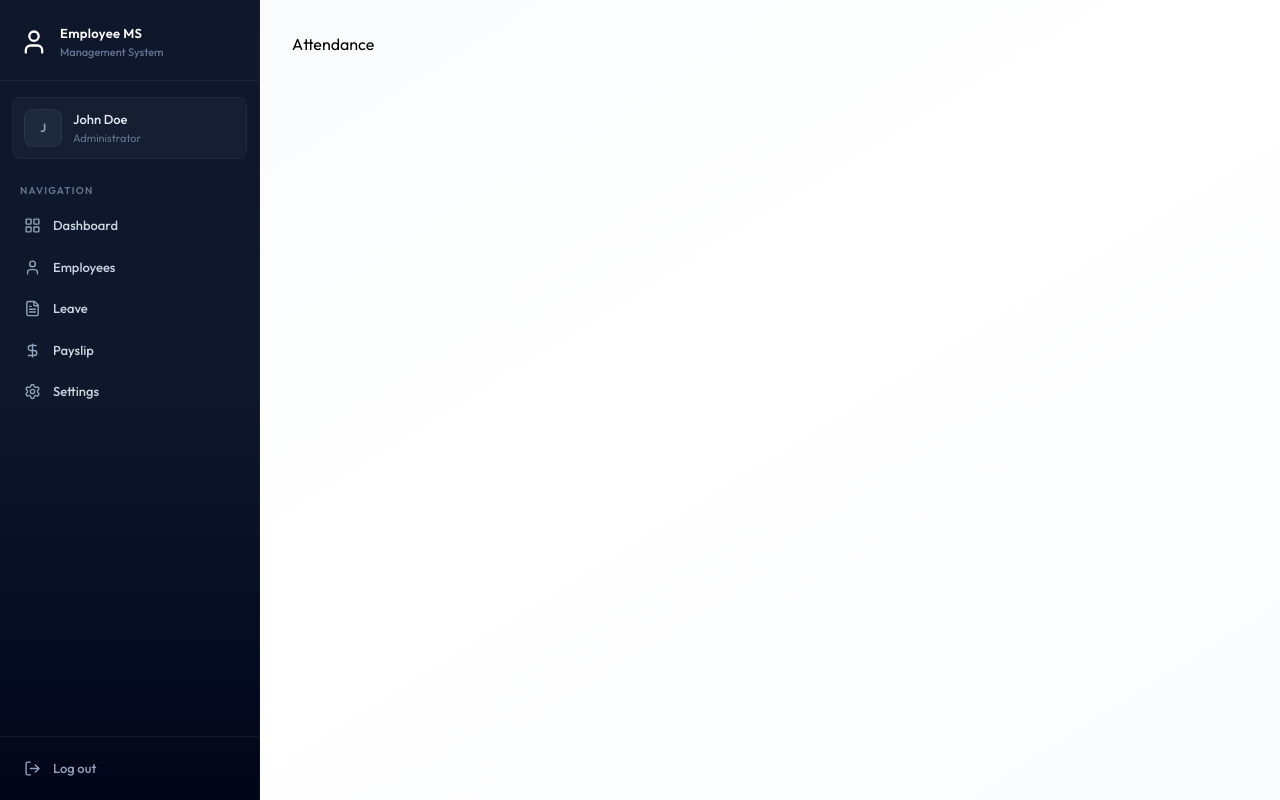
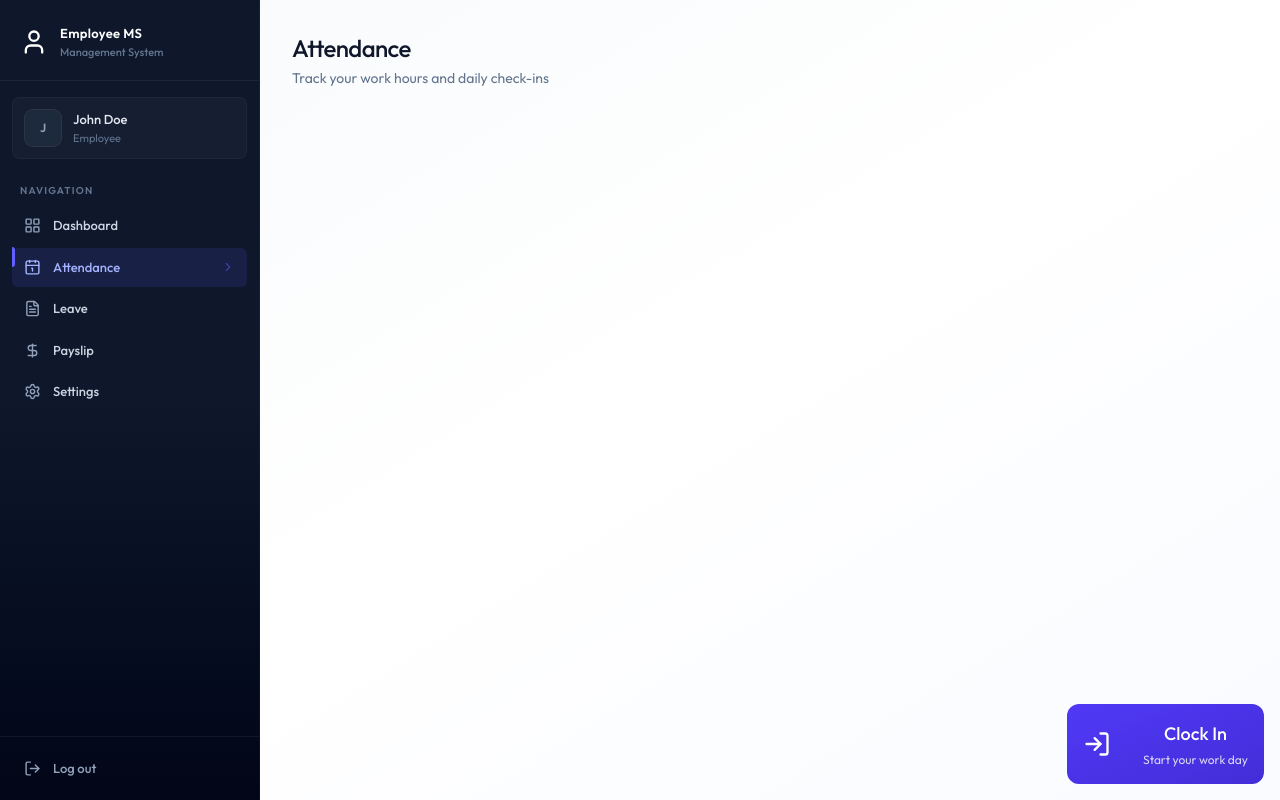
Before and after one commit to viraj992/Employee-Management-System, a React (Vite) app in the folder client/: page /attendance in a window 1280 px wide. Built offline with nearby package versions, Linux system fonts and the light colour scheme.

Commit message:
Attendance part organized

```diff
--- /dev/null
+++ b/client/src/components/Attendance/AttendanceHistory.jsx
@@ -0,0 +1,9 @@
+import React from 'react'
+
+const AttendanceHistory = () => {
+  return (
+    <div>AttendanceHistory</div>
+  )
+}
+
+export default AttendanceHistory
--- /dev/null
+++ b/client/src/components/Attendance/AttendanceStats.jsx
@@ -0,0 +1,9 @@
+import React from 'react'
+
+const AttendanceStats = () => {
+  return (
+    <div>AttendanceStats</div>
+  )
+}
+
+export default AttendanceStats
--- /dev/null
+++ b/client/src/components/Attendance/CheckingButton.jsx
@@ -0,0 +1,48 @@
+import { Loader2Icon, LogInIcon, LogOutIcon } from 'lucide-react'
+import React, { useState } from 'react'
+
+const CheckingButton = ({todayRecord, onAction}) => {
+    const [loading, setLoading] = useState(false)
+
+    const handleAttendance = async () => {
+        setLoading(true)
+        setTimeout(()=>{
+            setLoading(false)
+            onAction()
+        },1000)
+    }
+
+    if(todayRecord?.checkOut){
+        return(
+            <div className='flex flex-col items-center justify-center p-8 bg-slate-50 rounded-2xl border-slate-200'>
+                <h3 className='text-lg font-bold text-slate-900'>Work Day completed</h3>
+                <p className='text-slate-500 text-sm mt-1'>Great Job! See you tomorrow</p>
+            </div>
+        )
+    }
+
+    const isCheckedIn = !!todayRecord?.isCheckedIn;
+
+  return (
+    <div className='absolute bottom-4 right-4 flex flex-col z-1'>
+        <button onClick={handleAttendance} disabled={loading} className={`w-full max-w-xs flex justify-between items-center gap-8 p-4 rounded-xl bg-linear-to-br text-white ${isCheckedIn ? "from-slate-700 to-slate-900" : "from-indigo-600 to-indigo-700"}`}>
+
+            {loading ? <Loader2Icon className='size-7 animate-spin'/>
+                : isCheckedIn ? <LogOutIcon className='size-7'/>
+                            : <LogInIcon className='size-7'/>}
+
+            <div>
+                <h2 className='text-lg font-medium mb-1'>
+                    {loading ? "Processing..."
+                      : isCheckedIn ? "Clock out" : "Clock In"}
+                </h2>
+                <p className='text-xs opacity-80'>
+                  {isCheckedIn ? "Click to end your shift" : "Start your work day"}
+                </p>
+            </div>
+        </button>
+    </div>
+  )
+}
+
+export default CheckingButton
--- a/client/src/components/Sidebar.jsx
+++ b/client/src/components/Sidebar.jsx
@@ -17,7 +17,7 @@
     setMobileOpen(false)
   },[pathname])
 
-  const role = "ADMIN" || "Employee";
+  const role = "" || "Employee";
 
   const navItems = [
     {name : "Dashboard", href: "/dashboard" , icon: LayoutGridIcon},
--- a/client/src/pages/Attendance.jsx
+++ b/client/src/pages/Attendance.jsx
@@ -1,7 +1,46 @@
+import { useCallback, useEffect, useState } from "react"
+import { dummyAttendanceData } from "../assets/assets"
+import CheckingButton from "../components/Attendance/CheckingButton"
 
 const Attendance = () => {
+  const [history , setHistory] = useState([])
+  const [loading, setLoading] = useState(true)
+  const [isDeleted, setIsDeleted] = useState(false)
+
+  const fetchData = useCallback(async ()=>{
+    setHistory(dummyAttendanceData)
+    setTimeout(()=>{
+      setLoading(false)
+    },[1000])
+  })
+
+  useEffect(()=>{
+    fetchData()
+  },[fetchData]);
+
+  if (loading) return <loading/>
+
+  const today = new Date()
+  today.setHours(0,0,0,0)
+  const todayRecord = history.find((r)=> new Date(r.date).toDateString() === today.toDateString())
+
   return (
-    <div>Attendance</div>
+    <div className="animate-fade-in">
+      <div className="page-header">
+        <h2 className="page-title">Attendance</h2>
+        <p className="page-subtitle">Track your work hours and daily check-ins</p>
+      </div>
+
+      {isDeleted ? (
+        <div className="mb-8 p-6 bg-rose-50 border border-rose-200 rounded-2xl text-center">
+          <p className="text-rose-600">You can no longer clock in or out because your employee records have been marked as deleted</p>
+        </div>
+      ): (
+        <div className="mb-8">
+          <CheckingButton todayRecord={todayRecord} onAction={fetchData}/>
+        </div>
+      )}
+    </div>
   )
 }
 
--- a/client/src/pages/Employees.jsx
+++ b/client/src/pages/Employees.jsx
@@ -21,11 +21,11 @@
     setTimeout(()=>{
       setLoading(false)
     }, 1000)
-  }, [])
+  }, [selectedDept])
 
   useEffect(()=>{
     fetchEmployees();
-  },[])
+  },[fetchEmployees])
 
 
   const filtered = employees.filter((emp)=> `${emp.firstName} ${emp.lastName} ${emp.position}`.toLowerCase().includes(search.toLocaleLowerCase()))
```
